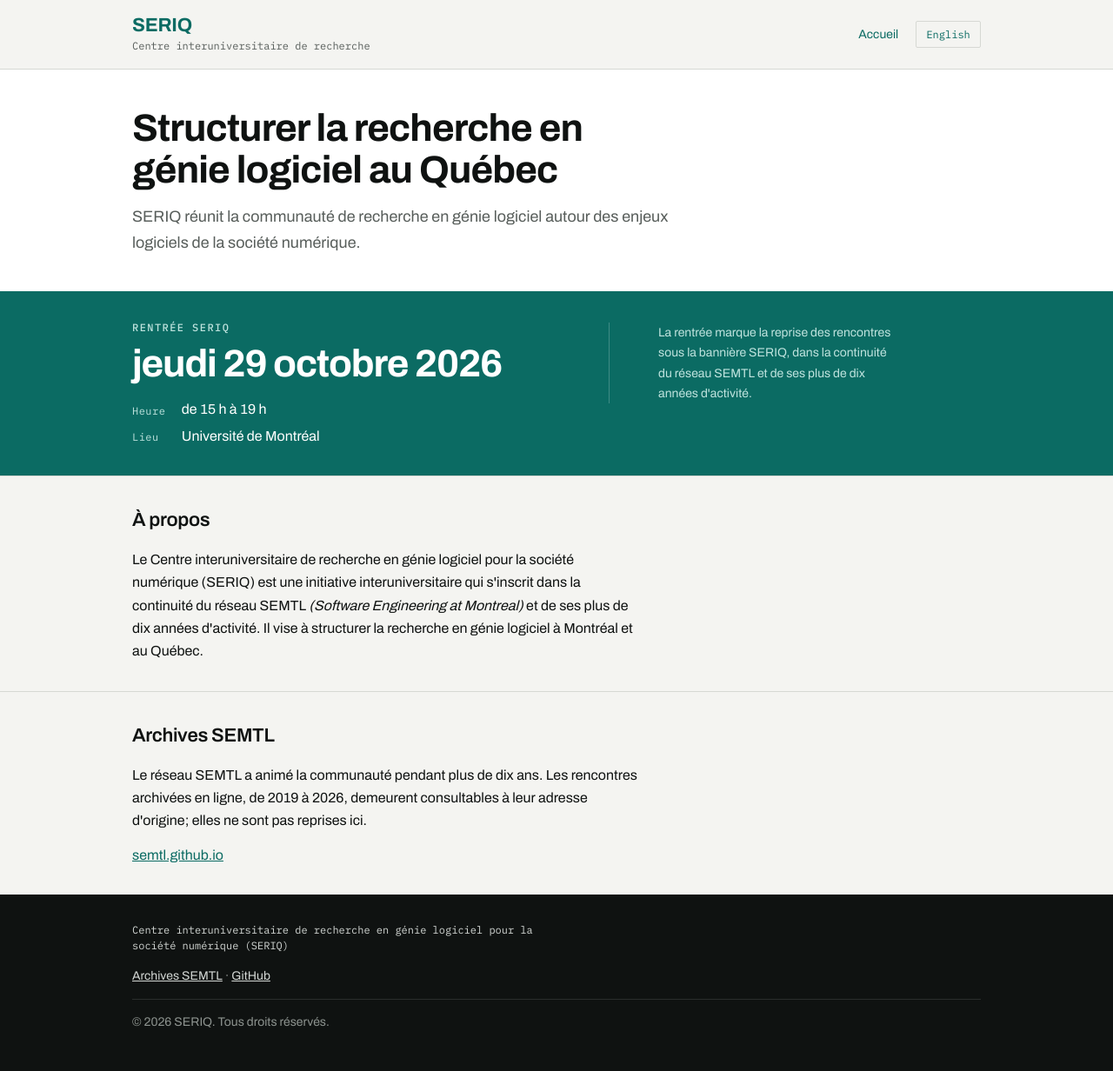
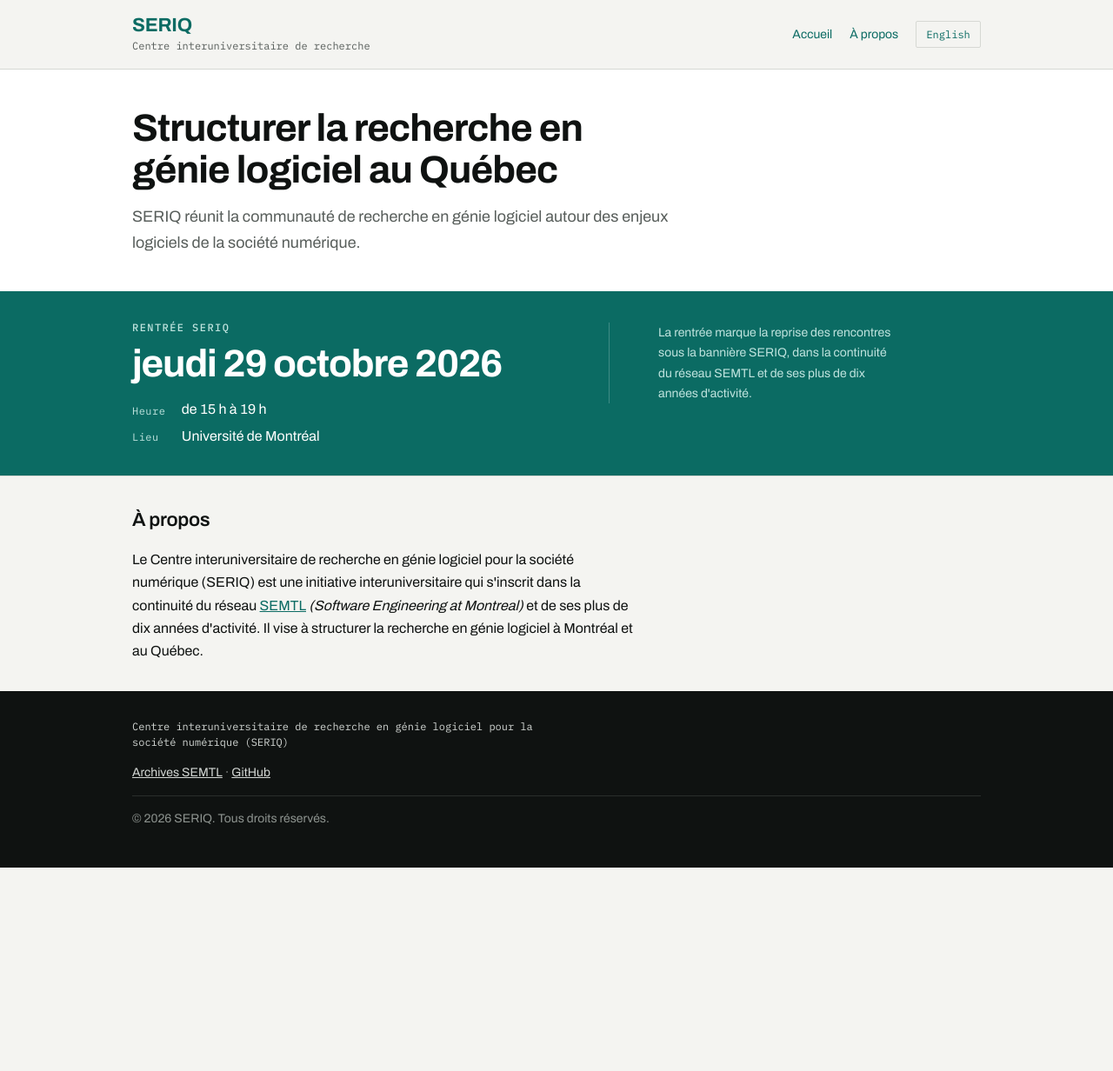
Before and after one commit to seriq-ca/seriq-ca.github.io, a Jekyll site: the page built from index.md, in a window 1280 px wide. Shown: the whole page at 87% size. Built offline with Jekyll 4.4.1, drawn with Linux system fonts in a browser that asks for light colours; after the commit the page ends 998 px from its top, so only the background shows below that.

Commit message:
Add About page in French and English
Cover the mission, the four research axes, and the history from the SEMTL
meetings to the SERIQ centre.
Link About from the header nav and set aria-current per page.
Link SEMTL inline on the home page and drop the archive section.

```diff
--- a/_includes/header.html
+++ b/_includes/header.html
@@ -8,7 +8,13 @@
       <span class="brand-sub">{{ t.brand_sub }}</span>
     </a>
     <nav class="site-nav" aria-label="{{ t.nav.home }}">
-      <a href="{{ home | relative_url }}" aria-current="page">{{ t.nav.home }}</a>
+      <a href="{{ home | relative_url }}"
+         {% if page.ref == "home" %}aria-current="page"{% endif %}>{{ t.nav.home }}</a>
+      {%- assign about = site.pages | where: "ref", "about" | where_exp: "p", "p.lang == page.lang" | first -%}
+      {%- if about %}
+      <a href="{{ about.url | relative_url }}"
+         {% if page.ref == "about" %}aria-current="page"{% endif %}>{{ t.nav.about }}</a>
+      {%- endif %}
       {% include lang-toggle.html %}
     </nav>
   </div>
--- a/assets/css/main.css
+++ b/assets/css/main.css
@@ -263,3 +263,21 @@
 /* The hero is a surface band in all but name. */
 .hero + section.band--surface { border-top: 1px solid var(--rule); }
 .band--feature + section.band { border-top: 0; }
+
+/* Prose */
+section.band ul, section.band ol { max-width: var(--measure); margin: 0 0 .8rem; padding-left: 1.25rem; }
+section.band li { margin-bottom: .45rem; }
+section.band li:last-child { margin-bottom: 0; }
+section.band h3 { margin: 0 0 .3rem; font-size: var(--t-base); font-weight: 700; }
+
+/* Research axes — numbered because the axes are numbered in the charter */
+.axes { list-style: none; padding: 0; margin-top: 1.5rem; max-width: none;
+        display: grid; gap: 1.5rem; counter-reset: axis; }
+@media (min-width: 44rem) { .axes { grid-template-columns: 1fr 1fr; gap: 1.75rem 3rem; } }
+.axes > li { counter-increment: axis; margin: 0; padding-top: .9rem; border-top: 2px solid var(--accent); }
+.axes > li::before {
+  content: attr(data-label) " " counter(axis); display: block; margin-bottom: .45rem;
+  font-family: var(--f-mono); font-size: var(--t-xs); font-weight: 500;
+  letter-spacing: .12em; text-transform: uppercase; color: var(--accent);
+}
+.axes p { margin: 0; max-width: none; color: var(--ink-2); font-size: var(--t-sm); }
--- a/index.md
+++ b/index.md
@@ -41,23 +41,10 @@
     <p>
       Le Centre interuniversitaire de recherche en génie logiciel pour la société
       numérique (SERIQ) est une initiative interuniversitaire qui s'inscrit dans la
-      continuité du réseau SEMTL <i lang="en">(Software Engineering at Montreal)</i>
+      continuité du réseau <a href="https://semtl.github.io/">SEMTL</a>
+      <i lang="en">(Software Engineering at Montreal)</i>
       et de ses plus de dix années d'activité. Il vise à structurer la recherche en
       génie logiciel à Montréal et au Québec.
     </p>
   </div>
 </section>
-
-<section class="band band--paper">
-  <div class="wrap">
-    <h2>Archives SEMTL</h2>
-    <p>
-      Le réseau SEMTL a animé la communauté pendant plus de dix ans. Les
-      rencontres archivées en ligne, de 2019 à 2026, demeurent consultables à
-      leur adresse d'origine; elles ne sont pas reprises ici.
-      <!-- Décision (TODO.md §5) : l'archive reste sur semtl.github.io. Aucune
-           URL ne change, aucune redirection n'est requise. -->
-    </p>
-    <p><a href="https://semtl.github.io/">semtl.github.io</a></p>
-  </div>
-</section>
```
Also changed, not shown: a-propos.md (added, +120 -0 lines), en/about.md (added, +115 -0 lines), en/index.md (+2 -15 lines).
